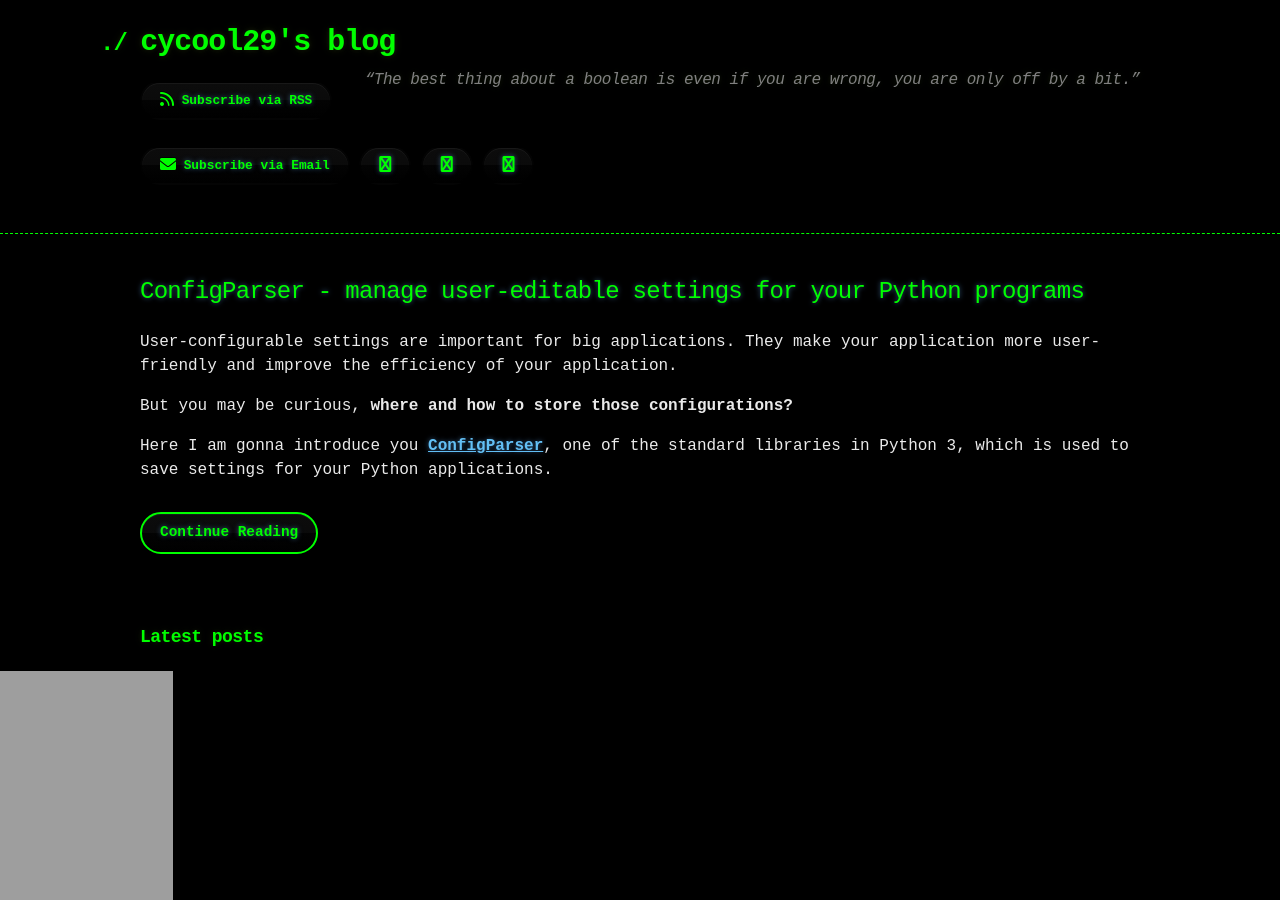
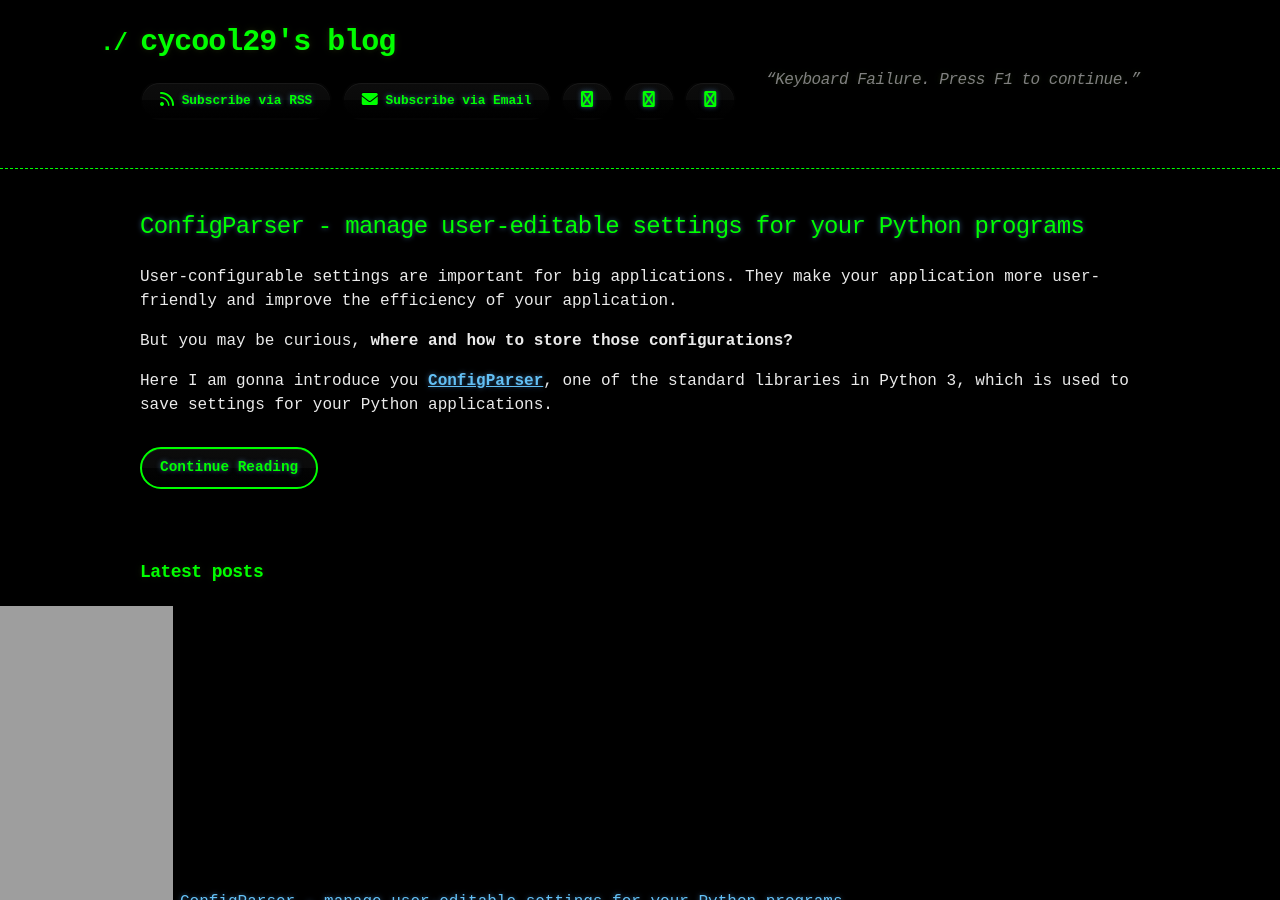
Before and after one commit to cycool29/cycool29.github.io, a Jekyll site: the page built from index.md, in a window 1280 px wide and 900 px high. Built offline with Jekyll 4.4.1, drawn with Linux system fonts in a browser that asks for light colours; a style sheet for code colours, icons or effects is not loaded.

Commit message:
Update quotes

```diff
--- a/_config.yml
+++ b/_config.yml
@@ -1,5 +1,5 @@
 title: cycool29's blog
-description: "“The best thing about a boolean is even if you are wrong, you are only off by a bit.” "
+description: "“Keyboard Failure. Press F1 to continue.” "
 bio: A high school student. Intermediate in Python, Git, Bash. Learning JavaScript. He/Him. "
 author: cycool29
 url: https://cycool29.github.io
```
